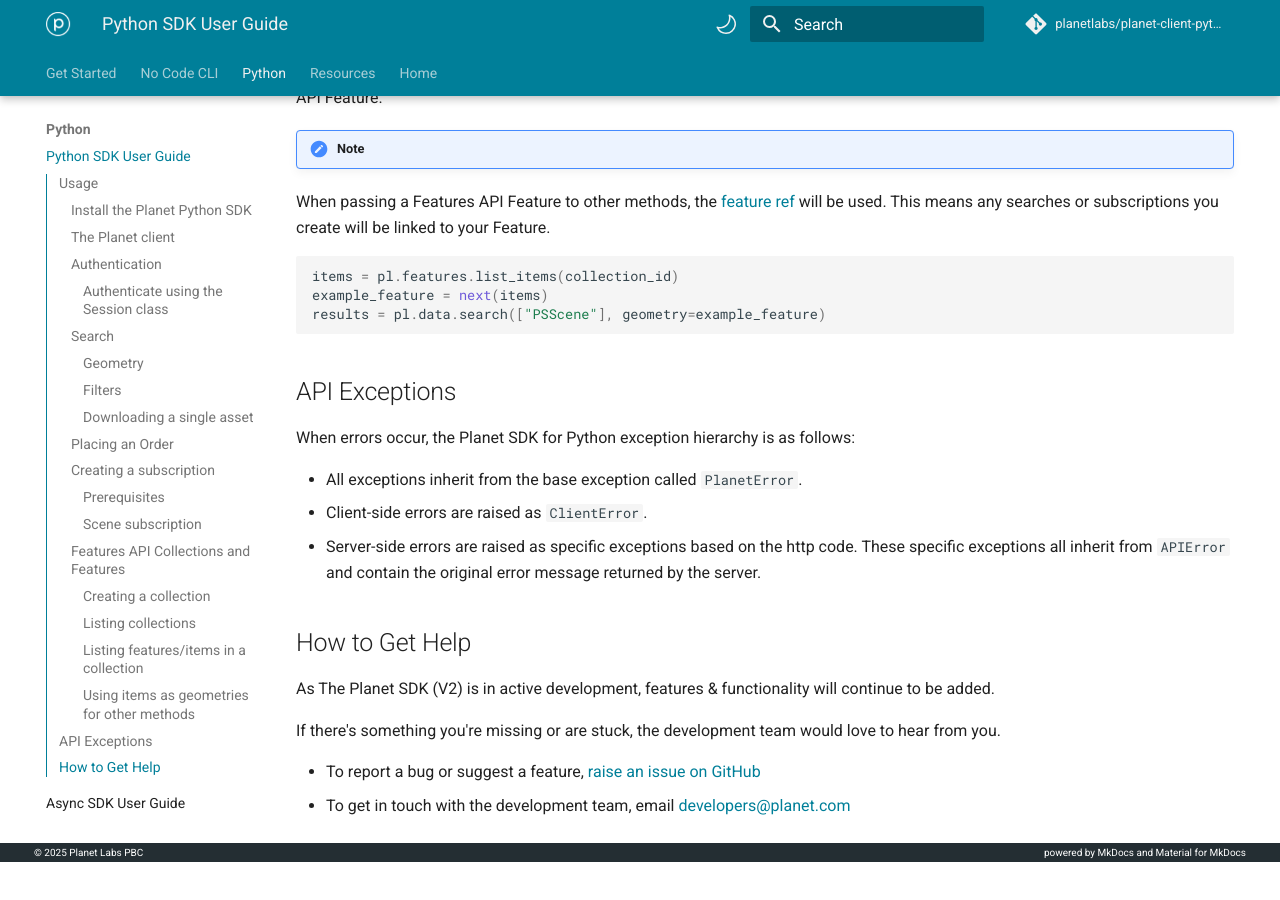
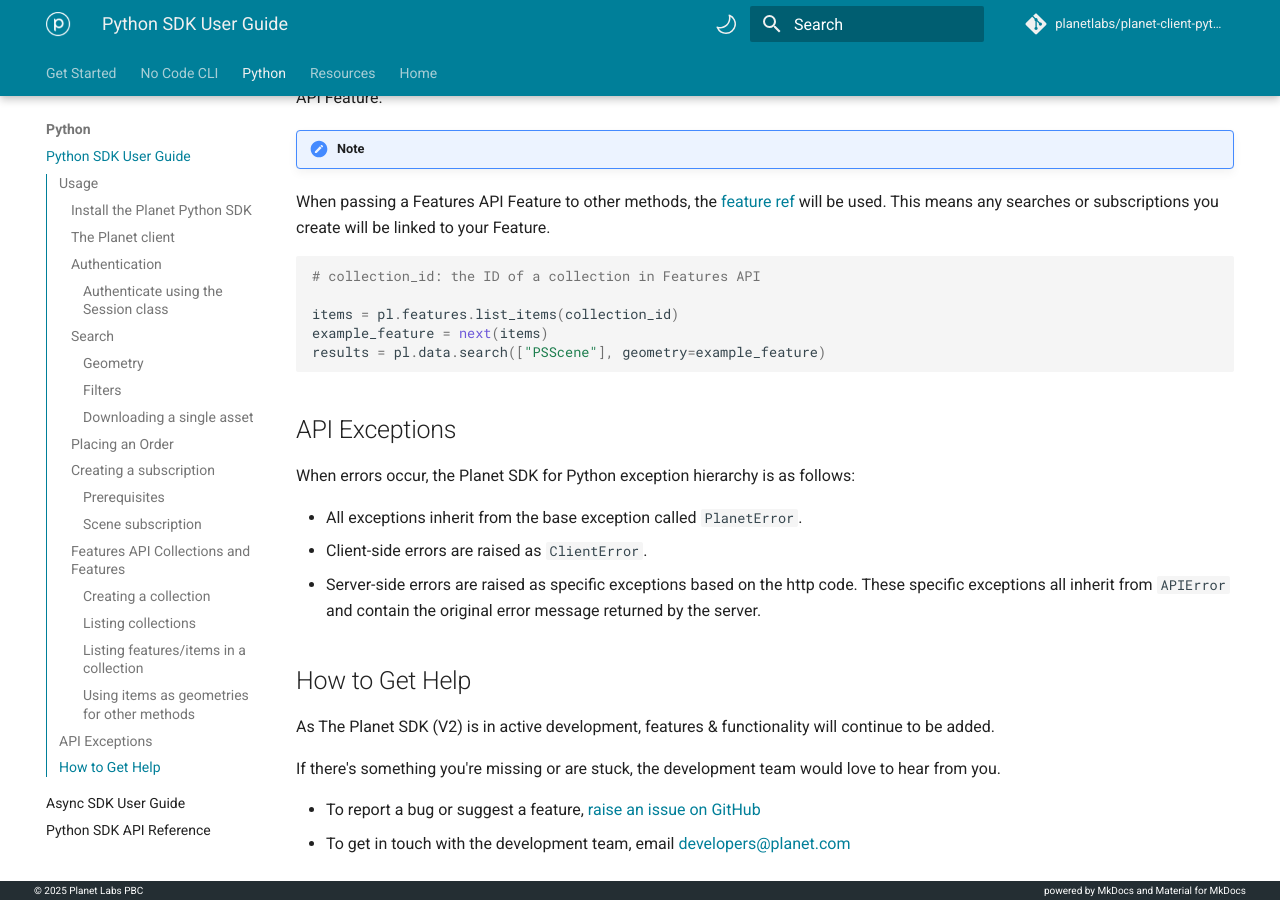
Before and after one commit to planetlabs/planet-client-python, an MkDocs documentation site: the page built from docs/python/sdk-guide.md, in a window 1280 px wide and 900 px high, scrolled down 5987 px. Built offline with MkDocs 1.6.1 and Material for MkDocs 9.7.7, drawn with Linux system fonts in a browser that asks for light colours; comment, search, counter and statistics services are not loaded; before the commit the page ends 6849 px from its top, so only the background shows below that.

Commit message:
add note about collection_id

````diff
--- a/docs/python/sdk-guide.md
+++ b/docs/python/sdk-guide.md
@@ -304,6 +304,8 @@ a Features API Feature.
   When passing a Features API Feature to other methods, the [feature ref](https://developers.planet.com/docs/apis/features/feature-references/) will be used. This means any searches or subscriptions you create will be linked to your Feature.
 
 ```python
+# collection_id: the ID of a collection in Features API
+
 items = pl.features.list_items(collection_id)
 example_feature = next(items)
 results = pl.data.search(["PSScene"], geometry=example_feature)
````
